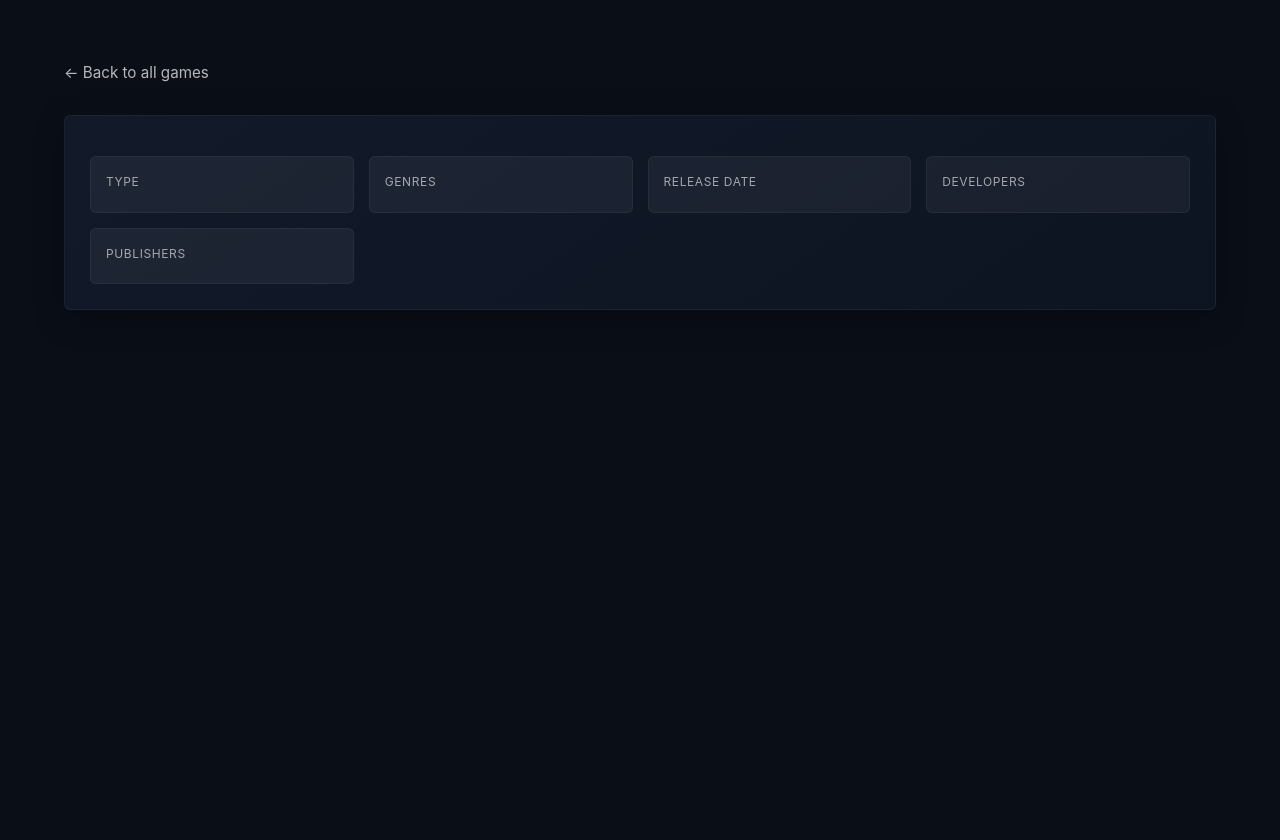
After one commit to spencerboggs/steam-game-viewer, a Flask app: template templates/game_details.html in a window 1280 px wide. The commit adds this page. Run offline with Flask 3, Linux system fonts and the light colour scheme; the template is opened without the code that fills it, so the values that code supplies are empty.

Commit message:
Add files via upload

```diff
--- a/app.py
+++ b/app.py
@@ -2,10 +2,12 @@ import os
 import json
 import datetime
 import dotenv
-from flask import request, redirect, url_for
+from flask import request, redirect, url_for, flash
 from flask import Flask, render_template, send_from_directory
 from getcover import download_cover
 from getgames import get_owned_games, save_owned_games
+from gamedata import get_game_store_data
+
 
 from flask import Flask, session
 app = Flask(__name__)
@@ -106,6 +108,15 @@ def refresh_covers():
 def serve_cover(filename):
     return send_from_directory('covers', filename)
 
+@app.route('/game/<int:appid>')
+def game_details(appid):
+    game_data = get_game_store_data(appid)
+    if not game_data or not game_data.get(str(appid), {}).get('success'):
+        flash(f"Game details could not be fetched for appid {appid}.", "warning")
+        return redirect(url_for('index'))
+    details = game_data[str(appid)]['data']
+    return render_template('game_details.html', game=details)
+
 if __name__ == '__main__':
     if not check_env_credentials():
         print("Warning: Invalid or missing .env credentials")
--- a/static/styles.css
+++ b/static/styles.css
@@ -482,3 +482,114 @@ h2 {
         transform: translateY(0);
     }
 }
+
+.flash.warning {
+    background: rgba(255, 255, 255, 0.08);
+    color: #ffc107;
+    padding: 12px 20px;
+    border-left: 4px solid #ffc107;
+    border-radius: 6px;
+    font-family: var(--font-main);
+    font-size: 0.95rem;
+    margin-bottom: 20px;
+    box-shadow: 0 5px 15px rgba(0, 0, 0, 0.2);
+}
+
+.back-link {
+    display: inline-block;
+    margin-bottom: 30px;
+    color: rgba(255, 255, 255, 0.7);
+    text-decoration: none;
+    font-size: 0.95rem;
+    transition: color 0.2s ease;
+}
+
+.back-link:hover {
+    color: var(--primary);
+}
+
+.game-details {
+    background: var(--card-bg);
+    border-radius: 6px;
+    overflow: hidden;
+    box-shadow: 0 10px 30px rgba(0, 0, 0, 0.3);
+    border: 1px solid rgba(255, 255, 255, 0.05);
+    padding: 0;
+}
+
+.game-details h1 {
+    font-size: 2rem;
+    margin: 0;
+    padding: 25px 25px 15px;
+    color: white;
+    font-weight: 600;
+    letter-spacing: -0.02em;
+}
+
+.details-grid {
+    display: grid;
+    grid-template-columns: repeat(auto-fill, minmax(250px, 1fr));
+    gap: 15px;
+    padding: 0 25px 25px;
+}
+
+.detail {
+    background: rgba(255, 255, 255, 0.05);
+    border-radius: 6px;
+    padding: 15px;
+    border: 1px solid rgba(255, 255, 255, 0.05);
+}
+
+.detail-label {
+    display: block;
+    font-size: 0.75rem;
+    color: rgba(255, 255, 255, 0.6);
+    text-transform: uppercase;
+    letter-spacing: 0.05em;
+    margin-bottom: 5px;
+}
+
+.detail-value {
+    display: block;
+    color: white;
+    font-weight: 500;
+    font-size: 0.95rem;
+}
+
+.description {
+    padding: 0 25px 25px;
+    border-top: 1px solid rgba(255, 255, 255, 0.1);
+    margin-top: 15px;
+    padding-top: 25px;
+}
+
+.description h2 {
+    font-size: 1.3rem;
+    margin: 0 0 15px 0;
+    color: white;
+    font-weight: 600;
+    letter-spacing: -0.02em;
+}
+
+.description p {
+    margin: 0;
+    color: rgba(255, 255, 255, 0.8);
+    line-height: 1.7;
+}
+
+@media (max-width: 768px) {
+    .details-grid {
+        grid-template-columns: 1fr;
+    }
+
+    .game-details h1 {
+        font-size: 1.8rem;
+        padding: 20px 20px 10px;
+    }
+
+    .details-grid,
+    .description {
+        padding-left: 20px;
+        padding-right: 20px;
+    }
+}
--- /dev/null
+++ b/templates/game_details.html
@@ -0,0 +1,58 @@
+<!DOCTYPE html>
+<html lang="en">
+
+<head>
+    <meta charset="UTF-8">
+    <title>{{ game.name }}</title>
+    <link rel="stylesheet" href="{{ url_for('static', filename='styles.css') }}">
+</head>
+
+<body>
+    <div class="container">
+        <a href="/" class="back-link">← Back to all games</a>
+        <div class="game-details">
+            <h1>{{ game.name }}</h1>
+            {% if game.header_image %}
+            <div class="cover-container">
+                <img src="{{ game.header_image }}" alt="{{ game.name }} header" class="cover">
+            </div>
+            {% endif %}
+
+            <div class="details-grid">
+                <div class="detail">
+                    <span class="detail-label">Type</span>
+                    <span class="detail-value">{{ game.type }}</span>
+                </div>
+
+                <div class="detail">
+                    <span class="detail-label">Genres</span>
+                    <span class="detail-value">{{ game.genres | map(attribute='description') | join(', ') }}</span>
+                </div>
+
+                <div class="detail">
+                    <span class="detail-label">Release Date</span>
+                    <span class="detail-value">{{ game.release_date.date }}</span>
+                </div>
+
+                <div class="detail">
+                    <span class="detail-label">Developers</span>
+                    <span class="detail-value">{{ game.developers | join(', ') }}</span>
+                </div>
+
+                <div class="detail">
+                    <span class="detail-label">Publishers</span>
+                    <span class="detail-value">{{ game.publishers | join(', ') }}</span>
+                </div>
+            </div>
+
+            {% if game.short_description %}
+            <div class="description">
+                <h2>About</h2>
+                <p>{{ game.short_description }}</p>
+            </div>
+            {% endif %}
+        </div>
+    </div>
+</body>
+
+</html>
```
Also changed, not shown: gamedata.py (added, +19 -0 lines), templates/index.html (+15 -2 lines).
